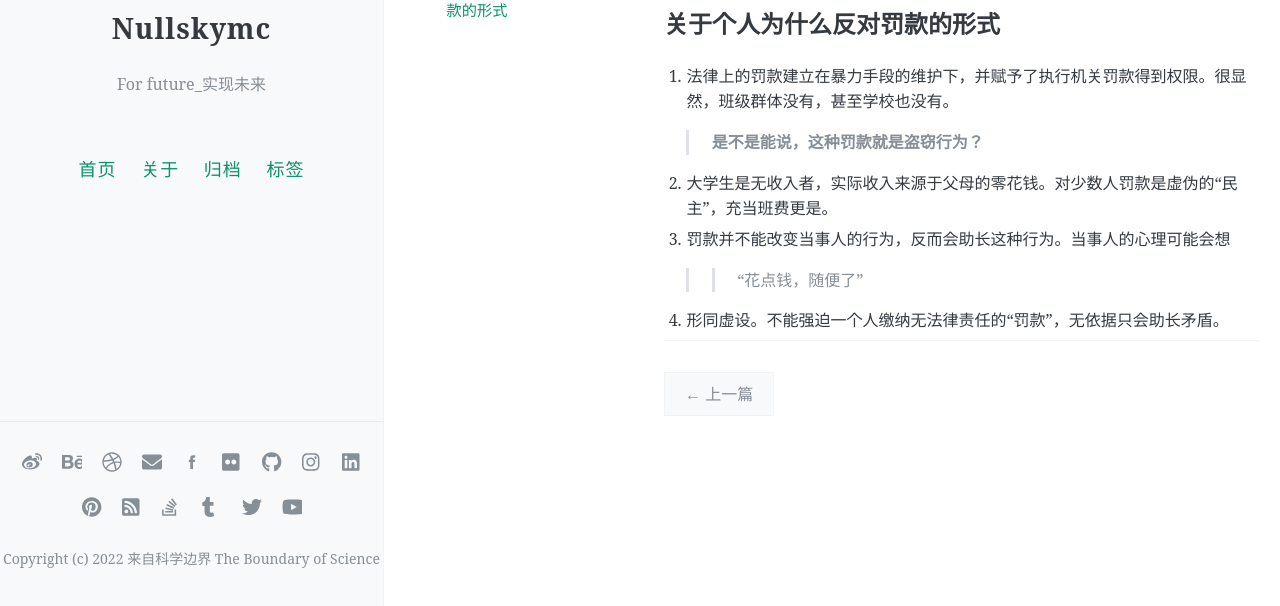
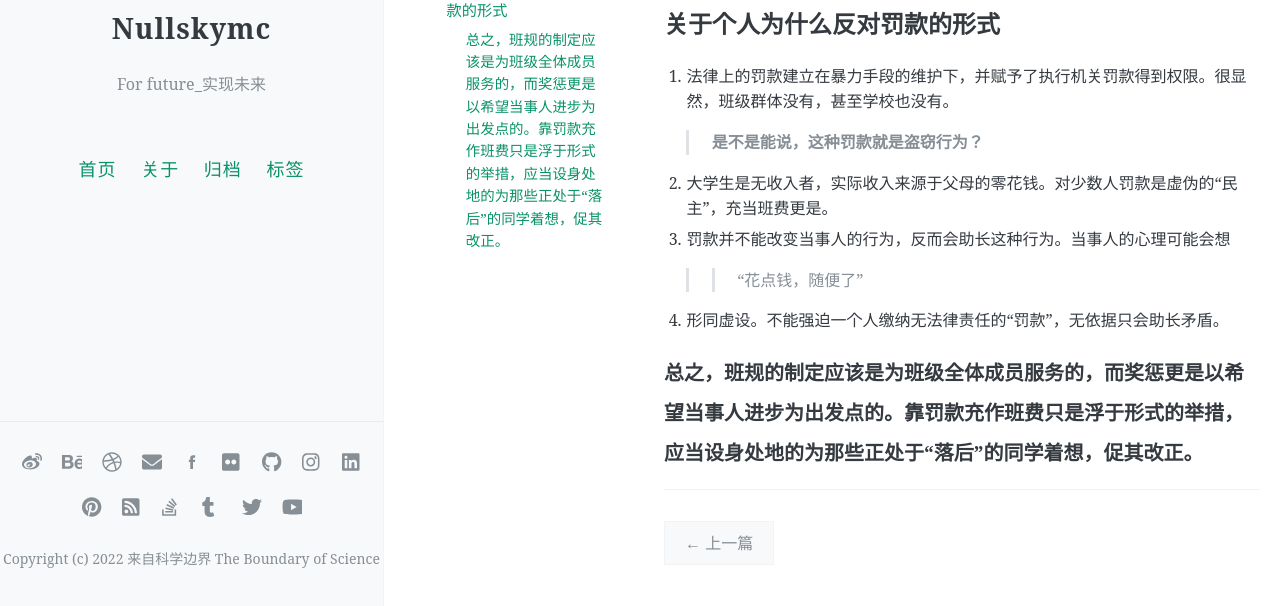
Before and after one commit to nullskymc/blogs, a Jekyll site: the page built from _posts/2022-12-04-paper.md, in a window 1280 px wide and 900 px high, scrolled down 1839 px, cut to the strip 294-900 px from the top of the window. Built offline with Jekyll 4.4.1, drawn with Linux system fonts in a browser that asks for light colours; comment, search, counter and statistics services are not loaded.

Commit message:
Update 2022-12-04-paper.md

```diff
--- a/_posts/2022-12-04-paper.md
+++ b/_posts/2022-12-04-paper.md
@@ -86,3 +86,6 @@ toc: true
     >>“花点钱，随便了”
 
 4. 形同虚设。不能强迫一个人缴纳无法律责任的“罚款”，无依据只会助长矛盾。
+
+
+### 总之，班规的制定应该是为班级全体成员服务的，而奖惩更是以希望当事人进步为出发点的。靠罚款充作班费只是浮于形式的举措，应当设身处地的为那些正处于“落后”的同学着想，促其改正。
```
